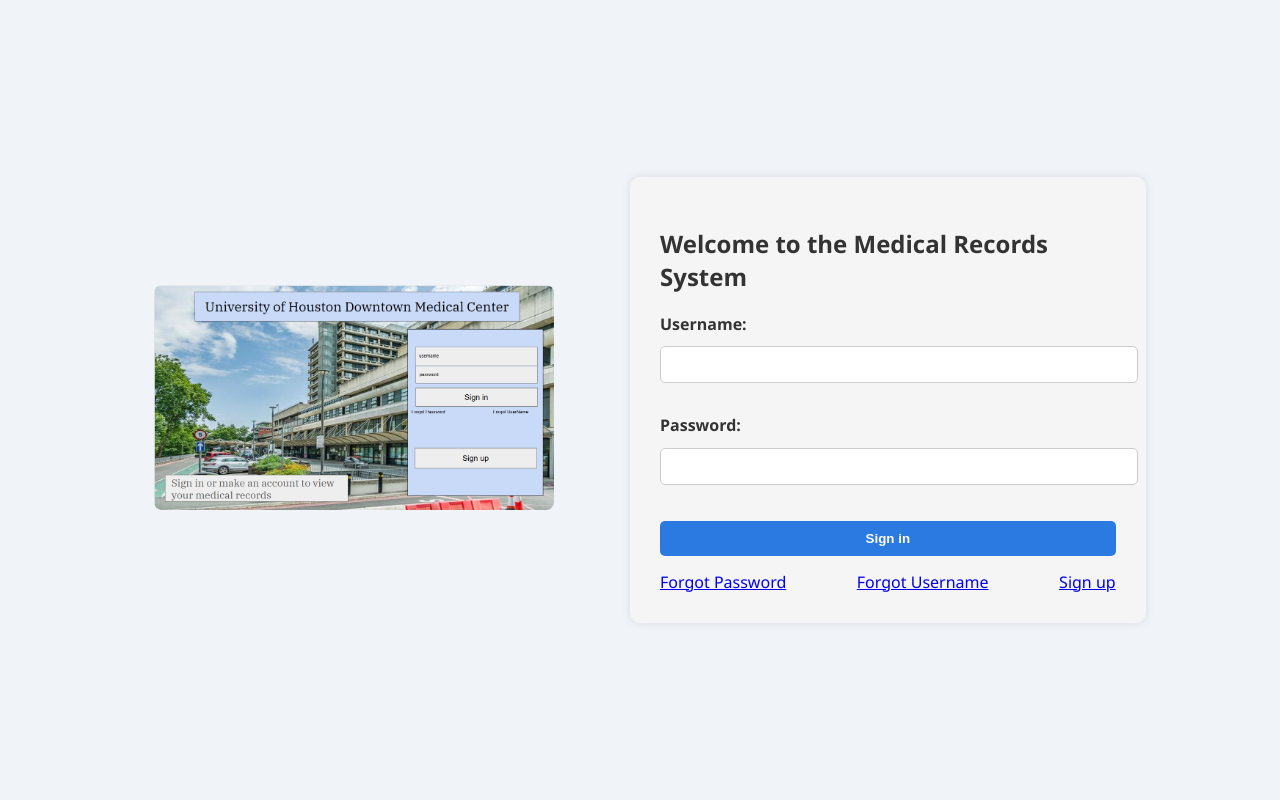
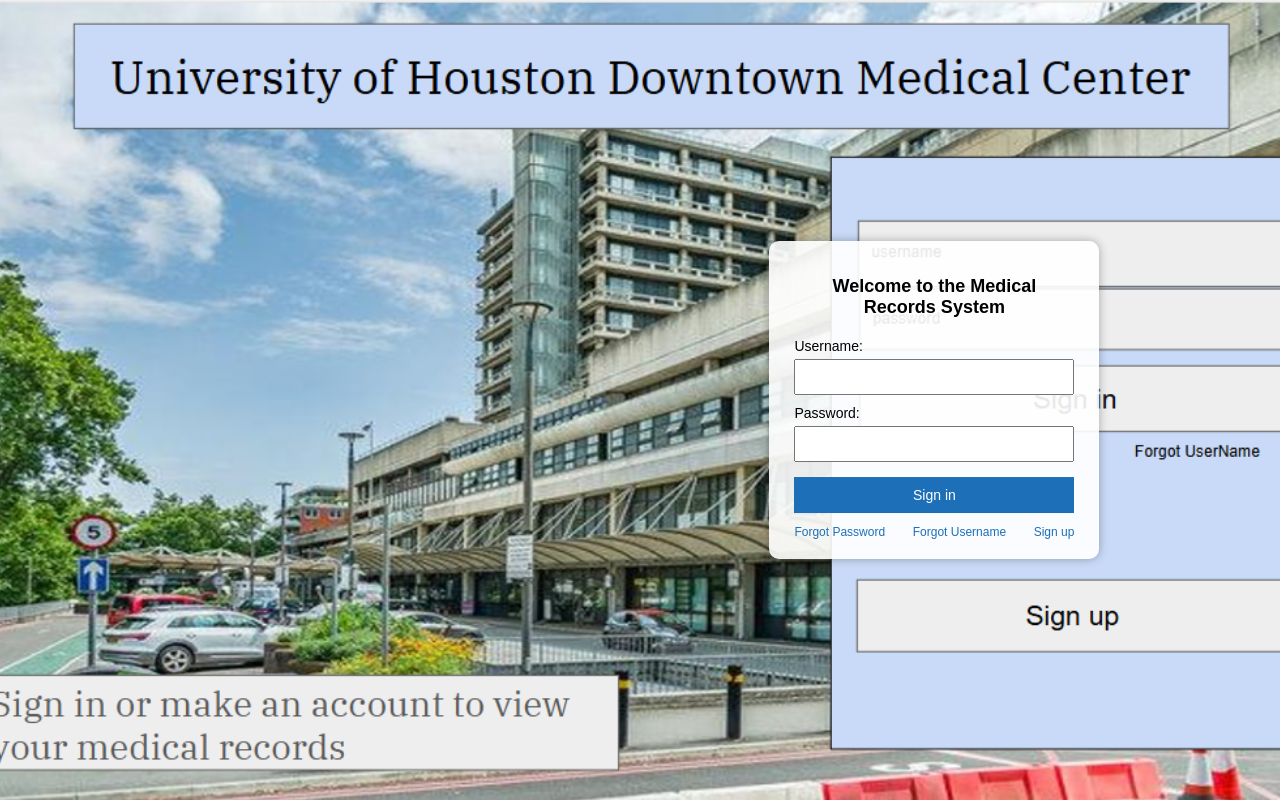
Before and after one commit to Confetti-pop/Software-engineering-project, a Flask app: page / in a window 1280 px wide. Run offline with Flask 3, Linux system fonts and the light colour scheme.

Commit message:
Editing login html
making sure the image im using covers the full page

```diff
--- a/Medical_web/static/style.css
+++ b/Medical_web/static/style.css
@@ -1,169 +1,72 @@
-body {
+body, html {
     margin: 0;
-    font-family: 'Segoe UI', Tahoma, Geneva, Verdana, sans-serif;
-    background: #f0f4f8;
-    color: #333;
-    display: flex;
-    justify-content: center;
-    align-items: center;
-    height: 100vh;
+    padding: 0;
+    height: 100%;
+    background: url('../static/image4.png') no-repeat center center fixed;
+    background-size: cover;
+    font-family: Arial, sans-serif;
 }
 
-.login-container {
-    background: #ffffff;
-    padding: 2rem 3rem;
-    border-radius: 8px;
-    box-shadow: 0 4px 12px rgba(0, 0, 0, 0.1);
-    width: 360px;
+.login-box {
+    position: absolute;
+    top: 50%;
+    left: 73%;
+    transform: translate(-50%, -50%);
+    background-color: rgba(255, 255, 255, 0.9);
+    padding: 20px 25px;
+    border-radius: 10px;
+    width: 280px;
+    box-shadow: 0 0 10px rgba(0,0,0,0.3);
 }
 
-.login-container h2 {
+.login-box h2 {
     text-align: center;
-    margin-bottom: 1.5rem;
-    font-size: 1.6rem;
-    color: #2a3d66;
+    margin-bottom: 20px;
+    font-size: 18px;
 }
 
-label {
+.login-box label {
     display: block;
-    margin-bottom: 0.4rem;
-    font-weight: bold;
+    margin-top: 10px;
+    font-size: 14px;
 }
 
-input[type="text"],
-input[type="password"] {
+.login-box input[type="text"],
+.login-box input[type="password"] {
     width: 100%;
-    padding: 0.6rem;
-    margin-bottom: 1rem;
-    border: 1px solid #ccc;
-    border-radius: 5px;
-    transition: border-color 0.3s;
+    padding: 8px;
+    margin-top: 5px;
+    box-sizing: border-box;
+    font-size: 14px;
 }
 
-input[type="text"]:focus,
-input[type="password"]:focus {
-    border-color: #2a3d66;
-    outline: none;
-}
-
-button {
-    width: 100%;
-    padding: 0.6rem;
-    background-color: #2a3d66;
-    color: white;
-    font-weight: bold;
-    border: none;
-    border-radius: 5px;
-    cursor: pointer;
-    transition: background-color 0.3s ease;
-}
-
-button:hover {
-    background-color: #1d2e4a;
-}
-
-.error {
-    color: #d9534f;
-    margin-bottom: 1rem;
-    text-align: center;
-}
-.print-report-btn {
-    display: inline-block;
-    margin-top: 1rem;
-    padding: 0.5rem 1rem;
-    background-color: #4CAF50;
-    color: white;
-    text-decoration: none;
-    border-radius: 4px;
-}
-
-.print-report-btn:hover {
-    background-color: #45a049;
-}
-/* Style for the Print Button */
-.print-btn {
-    background-color: #007BFF;      /* Primary blue color */
-    color: white;                   /* White text color */
-    border: none;                   /* No border */
-    padding: 0.5rem 1rem;           /* Padding for size */
-    font-size: 1rem;                /* Font size */
-    border-radius: 4px;             /* Rounded corners */
-    cursor: pointer;               /* Pointer cursor on hover */
-    margin-bottom: 1rem;            /* Space below the button */
-}
-
-/* Hover effect for the button */
-.print-btn:hover {
-    background-color: #0056b3;      /* Darker blue on hover */
-}
-/* Button Link Styling: Styles any <a> tag with class "button-link" */
-.button-link {
-    display: inline-block;           /* Makes the link behave like a button */
-    padding: 10px 15px;              /* Padding inside the button */
-    margin-top: 15px;                /* Space above the button */
-    background-color: #4CAF50;       /* Green background color */
-    color: white;                    /* White text color */
-    text-decoration: none;           /* Removes underline */
-    border-radius: 4px;              /* Rounded corners */
-    font-weight: bold;               /* Bold text */
-}
-
-/* Hover Effect: Darken the button color when mouse is over it */
-.button-link:hover {
-    background-color: #45a049;
-}
-.login-wrapper {
-    display: flex;
-    height: 100vh;
-    justify-content: center;
-    align-items: center;
-}
-
-.login-image-box {
-    flex: 1;
-    padding: 20px;
-}
-
-.login-image {
-    width: 400px;
-    border-radius: 8px;
-    margin-right: 30px;
-  }
-
-.login-form-box {
-    flex: 1;
-    padding: 30px;
-    background-color: #f5f5f5;
-    border-radius: 10px;
-    box-shadow: 0 0 10px rgba(0, 0, 0, 0.1);
-}
-
-.login-form label {
-    display: block;
-    margin-top: 15px;
-}
-
-.login-form input {
+.login-box button {
     width: 100%;
     padding: 10px;
-    margin-top: 5px;
-    border: 1px solid #ccc;
-    border-radius: 5px;
-}
-
-.login-form button {
-    margin-top: 20px;
-    padding: 10px 15px;
-    width: 100%;
-    background-color: #2a7ae2;
+    margin-top: 15px;
+    background-color: #1d70b8;
     color: white;
+    font-size: 14px;
     border: none;
-    border-radius: 5px;
     cursor: pointer;
 }
 
+.login-box button:hover {
+    background-color: #155a96;
+}
+
 .login-links {
-    margin-top: 15px;
+    margin-top: 12px;
     display: flex;
     justify-content: space-between;
+    font-size: 12px;
 }
+
+.login-links a {
+    color: #1d70b8;
+    text-decoration: none;
+}
+
+.login-links a:hover {
+    text-decoration: underline;
+}
--- a/Medical_web/templates/login.html
+++ b/Medical_web/templates/login.html
@@ -2,25 +2,16 @@
 <html lang="en">
 <head>
     <meta charset="UTF-8">
-    <title>Medical Portal Login</title>
+    <title>Login - Medical Portal</title>
     <link rel="stylesheet" href="{{ url_for('static', filename='style.css') }}">
 </head>
 <body>
-    <div class="login-wrapper">
-        <!-- Left image area -->
-        <div class="login-image-box">
-            <img src="{{ url_for('static', filename='image4.png') }}" alt="Login visual" class="login-image">
-        </div>
 
-        <!-- Right login form -->
-        <div class="login-form-box">
+<!-- Background image applied through CSS -->
+
+<div class="login-box">
     <h2>Welcome to the Medical Records System</h2>
-
-            {% if error %}
-                <p class="error">{{ error }}</p>
-            {% endif %}
-
-            <form method="POST" class="login-form">
+    <form method="POST" action="{{ url_for('login') }}">
         <label for="username">Username:</label>
         <input type="text" id="username" name="username" required>
 
@@ -28,15 +19,14 @@
         <input type="password" id="password" name="password" required>
 
         <button type="submit">Sign in</button>
-            </form>
 
-            <!-- Mockup links under form -->
         <div class="login-links">
             <a href="#">Forgot Password</a>
             <a href="#">Forgot Username</a>
             <a href="#">Sign up</a>
         </div>
+    </form>
 </div>
-    </div>
+
 </body>
 </html>
```
Lines whose indentation alone changed are shown as unchanged.
